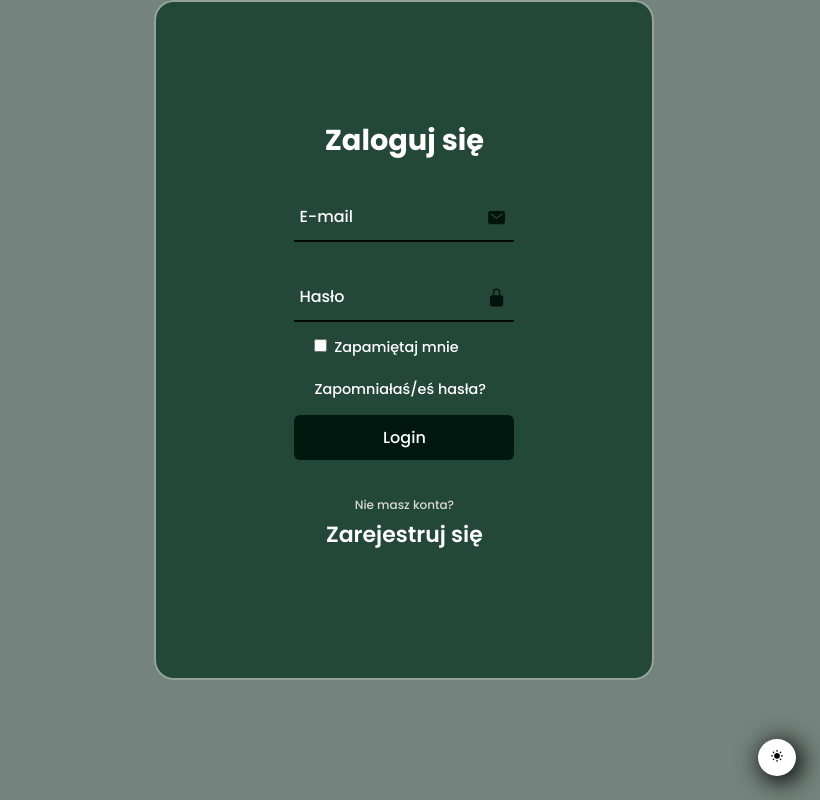
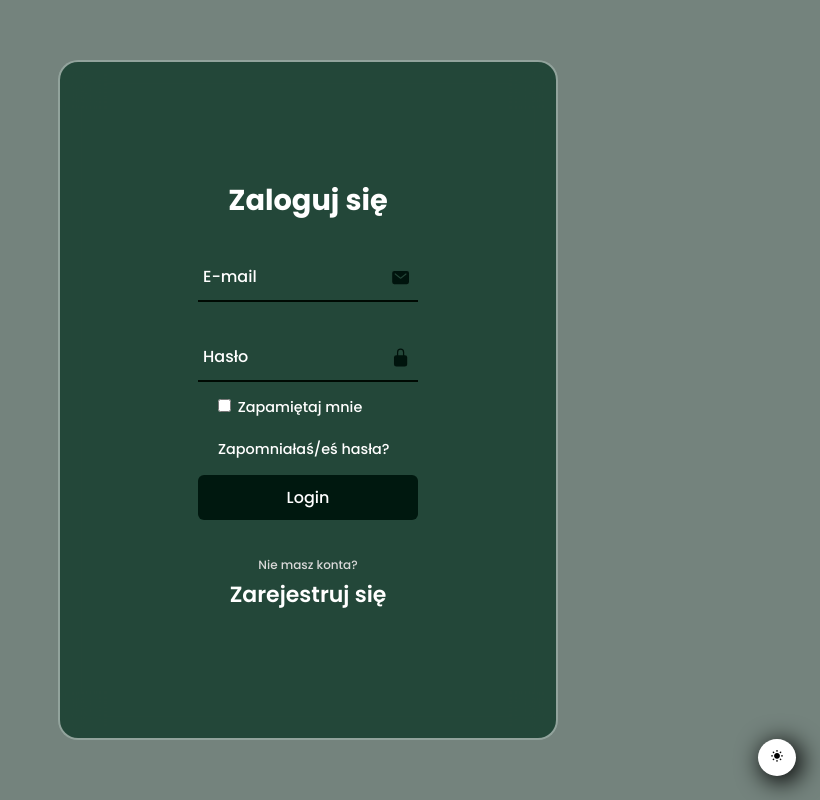
Before and after one commit to Dollore/Student-plus, an Electron app: page html/reglogin.html in a window 1024 px wide. Shown: the whole page, without its empty margins (204-1024 px from the left). Drawn offline with nearby package versions, Linux system fonts and the light colour scheme; no server answers.

Commit message:
Add files via upload

```diff
--- a/css/reglogin.css
+++ b/css/reglogin.css
@@ -13,6 +13,7 @@
 	align-items: center;
 	overflow: hidden;
 	transition: transform .5s ease, height .2s ease;
+	margin-right:50%;
 
 }
 .wrapper.active
@@ -39,6 +40,7 @@
 	position: absolute;
 	transition: none;
 	transform: translateX(400px);
+	top:20%;
 }
 .wrapper.active .form-box.register
 {
@@ -177,7 +179,7 @@
 	justify-content: center;
 	color: #fff;
 	visibility: hidden;
-	top:50%;
+	top: 50%;
 	left: 50%;
 	transform: translate(-50%,-50%);
 	height: 460px;
@@ -204,15 +206,16 @@
   }
 body  .wrapper
 {
+	position: absolute;
 	display: flex;
 	justify-content: center;
 	align-items: center;
 	min-height: 85vh;
 	background: #002e1cb1;
 	background-position: center;
-	left: 35%;
-	right: 35%;
-	bottom: 20%;
+	left:50%;
+	top:50%;
+	transform:translate(-50%,-50%);
 
 }
 body
```
